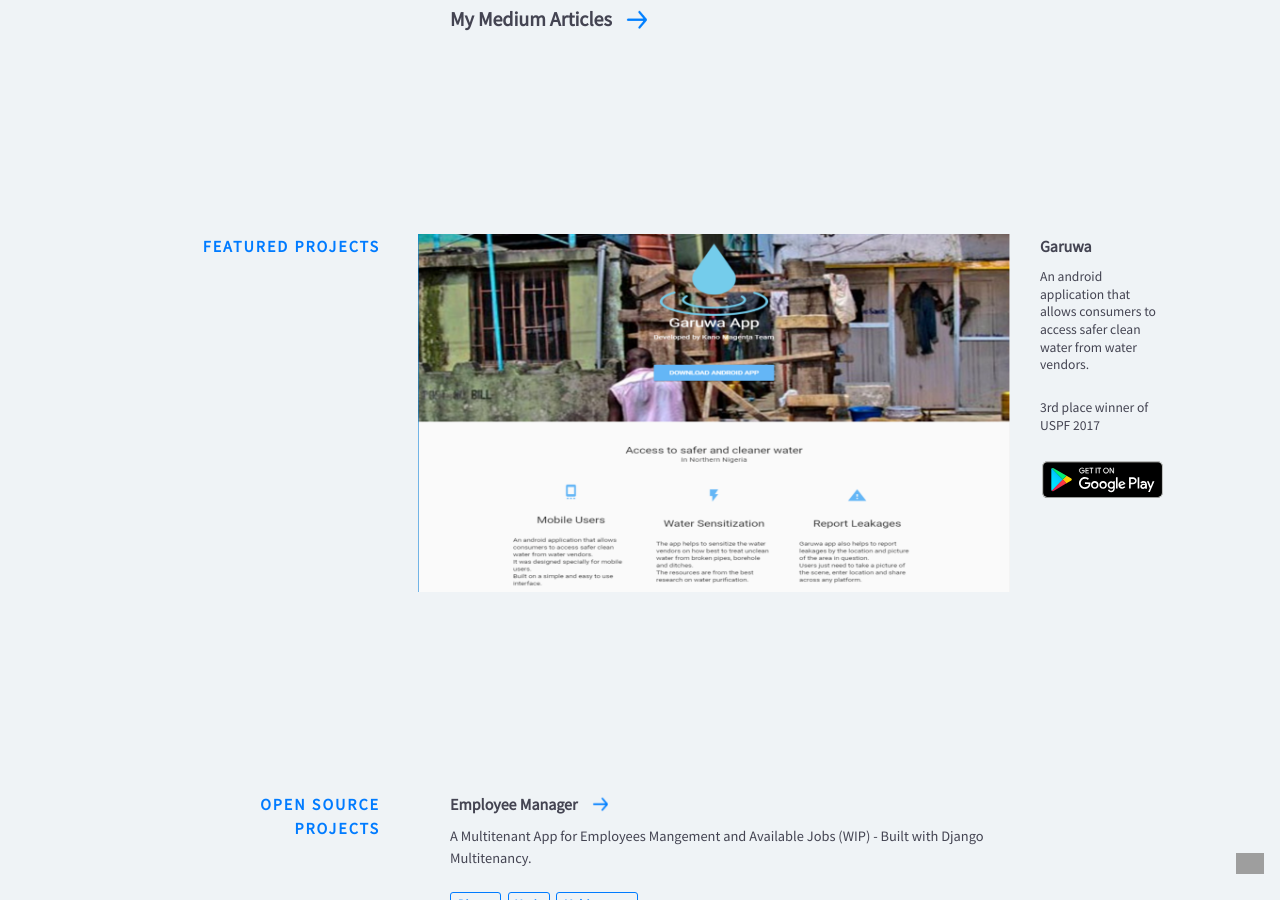
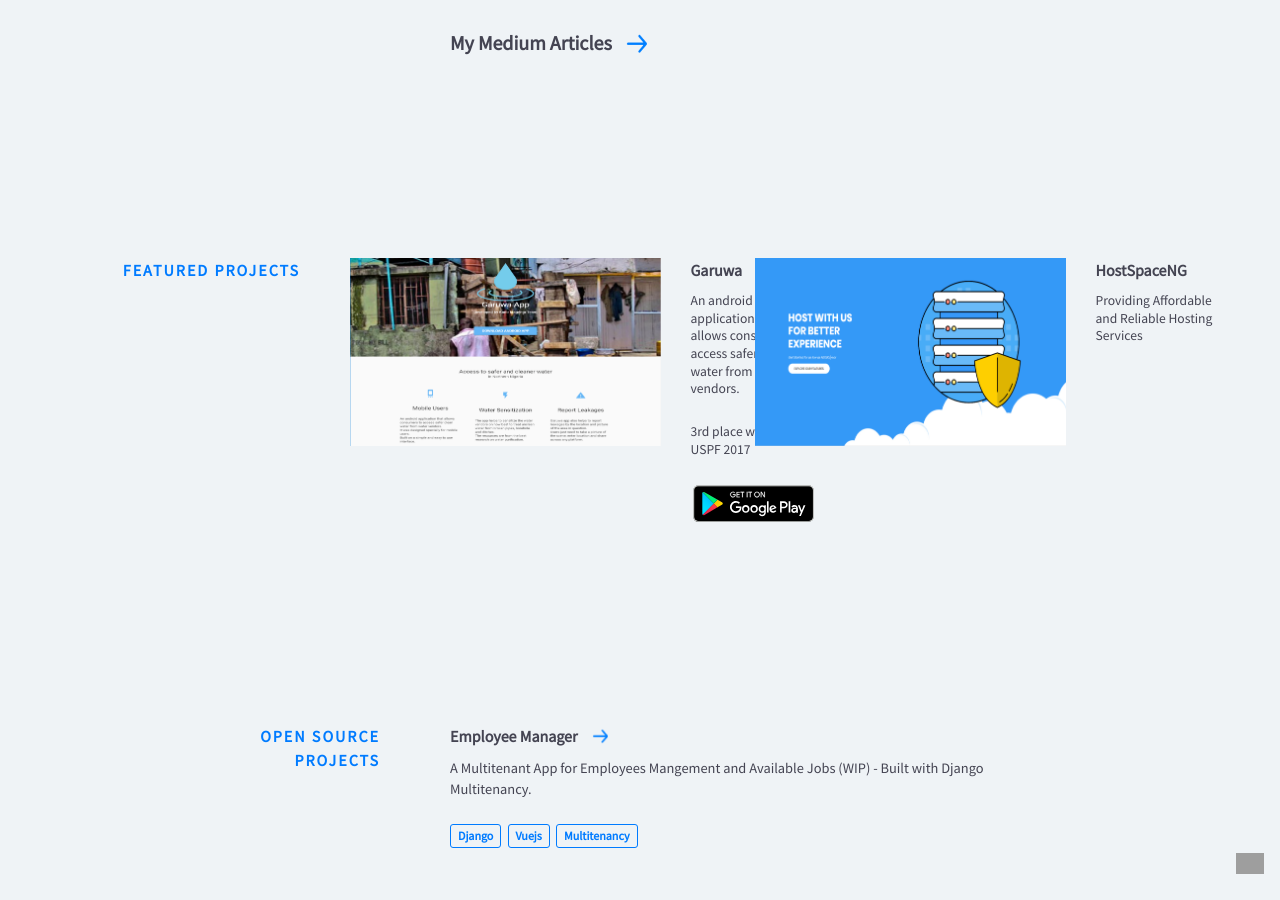
Before and after one commit to Timtech4u/timtech4u.github.io, a Jekyll site: the page built from index.html, in a window 1280 px wide and 900 px high, scrolled down 2495 px. Built offline with Jekyll 4.4.1, drawn with Linux system fonts in a browser that asks for light colours; nearby versions of some CDN libraries; grey boxes are pictures that could not be loaded.

Commit message:
Added Hostspace to Projects

```diff
--- a/_includes/featured-projects.html
+++ b/_includes/featured-projects.html
@@ -22,4 +22,23 @@
 
 
     </div>
+
+    <div class="section__content">
+        <div class="project tictactoe">
+            <figure class="project__pic">
+                <a href="http://hostspaceng.com" target="_blank">
+                    <img src="{{site.baseurl}}/img/featured/hostspace.png" alt="HostSpace">
+                </a>
+            </figure>
+            <figcaption class="project__caption">
+                <div class="project__name">
+                    <a href="http://hostspaceng.com" target="_blank">
+                        HostSpaceNG</a>
+                </div>
+                <p>Providing Affordable and Reliable Hosting Services </p>
+            </figcaption>
+        </div>
+
+
+    </div>
 </section>
--- a/_includes/skills.html
+++ b/_includes/skills.html
@@ -36,6 +36,7 @@
         </ul>
       </div>
     </div>
+    <br>
     <a href="http://www.timtech4u.com.ng" target="_blank" class="arrow-link">My Blog Posts</a>
   </div>
 </section>
```
Also changed, not shown: img/featured/hostspace.png (added).
